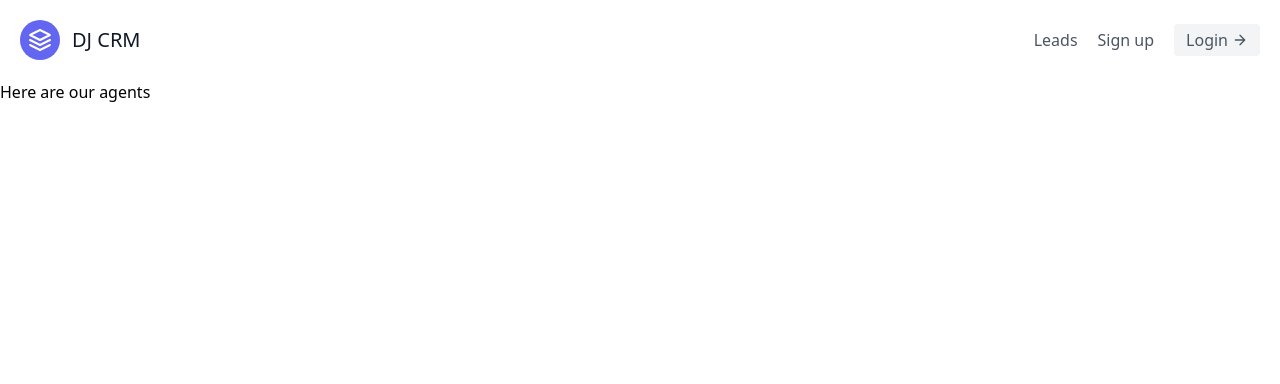
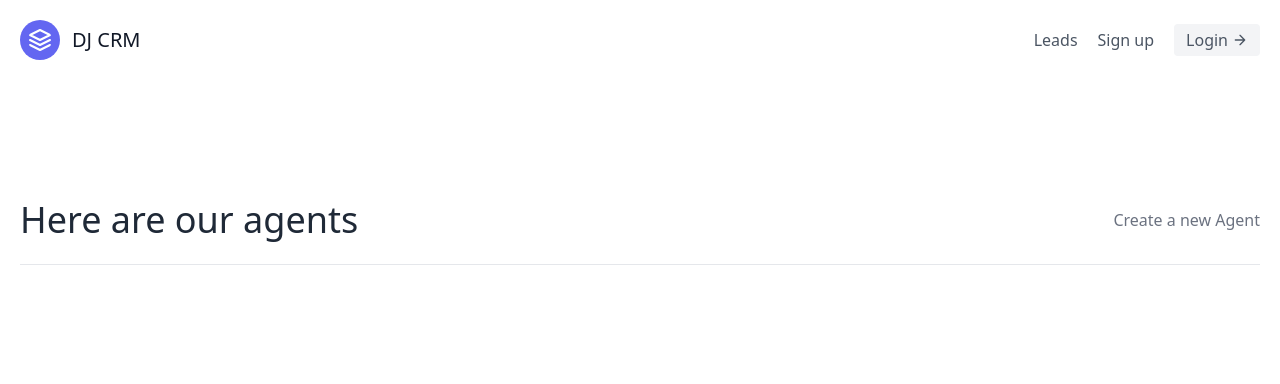
Before and after one commit to Sambidh/getting-started-with-django, a Django app: template agents/templates/agents/agent_list.html in a window 1280 px wide. Shown: the top 384 px of the page. Run offline with Django 3.2, Linux system fonts and the light colour scheme; the template is opened without the code that fills it, so the values that code supplies are empty; parts of the project's set-up code (start-up, migrations or seed data) failed here and were passed over.

Commit message:
full errors in Agent List and Create View.

```diff
--- a/agents/templates/agents/agent_list.html
+++ b/agents/templates/agents/agent_list.html
@@ -1,11 +1,68 @@
-{% extends "base.html" %}
+{% extends "base.html" %} {% block content %}
 
-{% block content %}
+<section class="text-gray-600 body-font">
+  <div class="container px-5 py-24 mx-auto flex flex-wrap">
+    <div
+      class="w-full mb-6 py-6 flex justify-between items-center border-b border-gray-200"
+    >
+      <div><h1 class="text-4xl text-gray-800">Here are our agents</h1></div>
+      <div>
+        <a
+          class="text-gray-500 hover:text-blue-500"
+          href="{% url 'leads:lead-create' %}"
+          >Create a new Agent</a
+        >
+      </div>
+    </div>
 
-    <h1>Here are our agents</h1>
-
-    {% for agent in object_list %}
-        {{ agent.user.username }}
-    {% endfor %}
+    <div class="flex flex-wrap -m-4">
+      {% for agent in object_list %}
+      <div class="p-4 lg:w-1/2 md:w-full">
+        <div
+          class="flex border-2 rounded-lg border-gray-200 border-opacity-50 p-8 sm:flex-row flex-col"
+        >
+          <div
+            class="w-16 h-16 sm:mr-8 sm:mb-0 mb-4 inline-flex items-center justify-center rounded-full bg-indigo-100 text-indigo-500 flex-shrink-0"
+          >
+            <svg
+              fill="none"
+              stroke="currentColor"
+              stroke-linecap="round"
+              stroke-linejoin="round"
+              stroke-width="2"
+              class="w-8 h-8"
+              viewBox="0 0 24 24"
+            >
+              <path d="M22 12h-4l-3 9L9 3l-3 9H2"></path>
+            </svg>
+          </div>
+          <div class="flex-grow">
+            <h2 class="text-gray-900 text-lg title-font font-medium mb-3">
+              {{ agent.user.username }}
+            </h2>
+            <p class="leading-relaxed text-base">Age: {{ lead.age }}</p>
+            <a
+              href="{% url 'leads:lead-detail' lead.pk %}"
+              class="mt-3 text-indigo-500 inline-flex items-center"
+              >View this Lead
+              <svg
+                fill="none"
+                stroke="currentColor"
+                stroke-linecap="round"
+                stroke-linejoin="round"
+                stroke-width="2"
+                class="w-4 h-4 ml-2"
+                viewBox="0 0 24 24"
+              >
+                <path d="M5 12h14M12 5l7 7-7 7"></path>
+              </svg>
+            </a>
+          </div>
+        </div>
+      </div>
+      {% endfor %}
+    </div>
+  </div>
+</section>
 
 {% endblock content %}
--- a/agents/views.py
+++ b/agents/views.py
@@ -2,7 +2,7 @@ from django.views import generic
 from django.contrib.auth.mixins import LoginRequiredMixin
 from leads.models import Agent
 
-class AgentListView(generic.ListView):
+class AgentListView(LoginRequiredMixin, generic.ListView):
     template_name = "agents/agent_list.html"
 
     def get_queryset(self):
```
Also changed, not shown: 1 other file.
